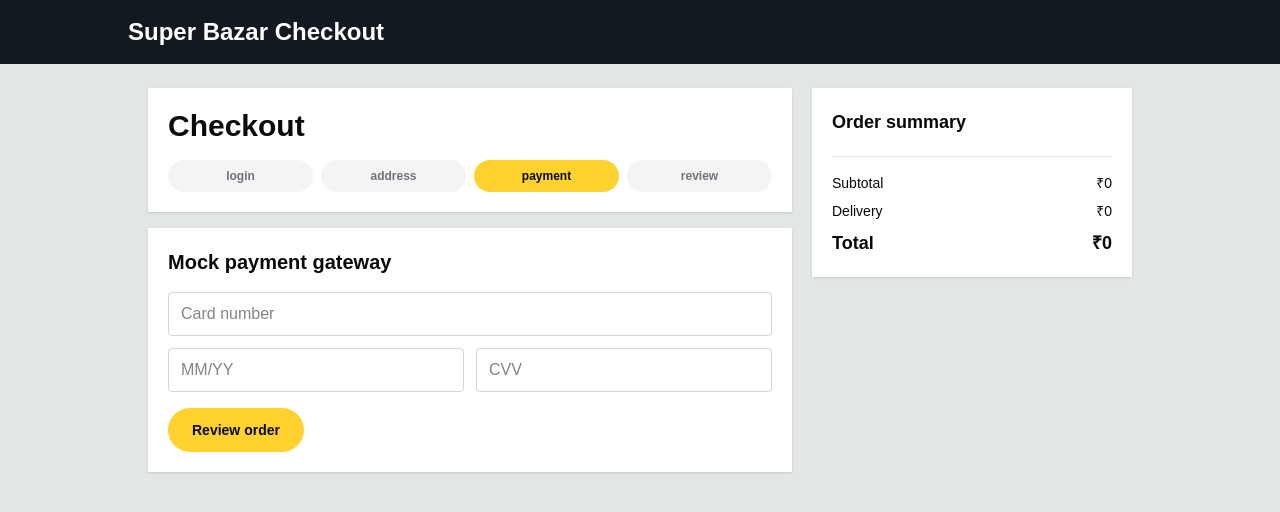
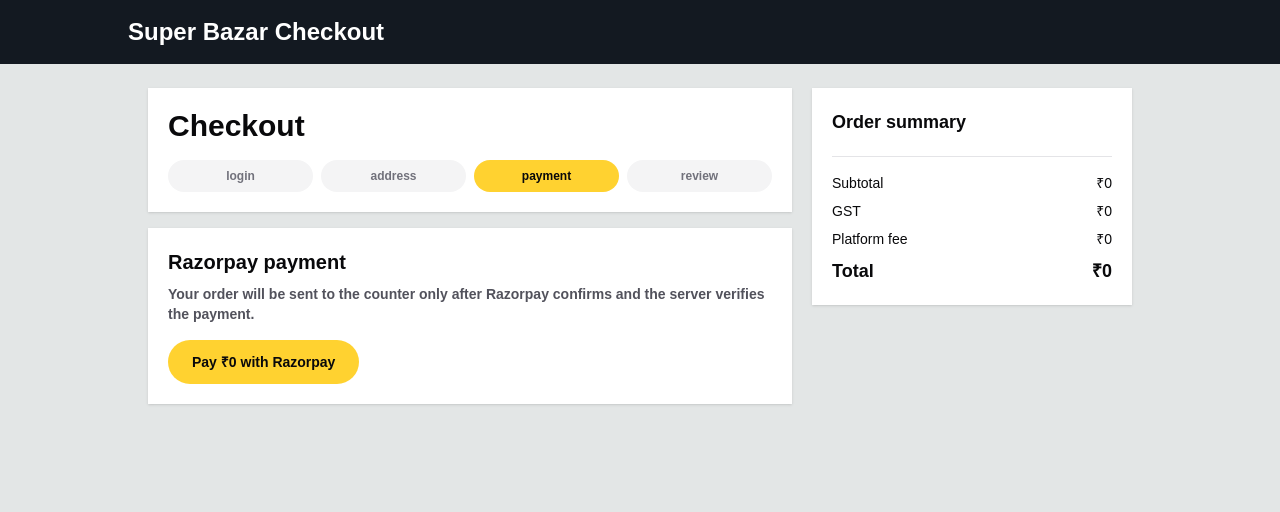
Before and after one commit to krish6500/campus-food-court, a Next.js app: page /checkout in a window 1280 px wide. Both pictures are taken after a click on the button "payment". Shown: the top 512 px of the page. Built offline with nearby package versions, Linux system fonts and the light colour scheme.

Commit message:
Add Razorpay checkout verification and WhatsApp notifications

```diff
--- a/app/api/orders/[orderId]/route.ts
+++ b/app/api/orders/[orderId]/route.ts
@@ -1,7 +1,7 @@
 import { NextResponse } from "next/server";
+import { sendCustomerMessage } from "@/lib/customer-message";
 import { isOwnerAuthenticated } from "@/lib/owner-auth";
 import { type OrderStatus, updateOrderStatus } from "@/lib/orders";
-import { sendSms } from "@/lib/sms";
 
 export const runtime = "nodejs";
 export const dynamic = "force-dynamic";
@@ -32,7 +32,7 @@ export async function PATCH(
     let smsStatus = order.smsStatus;
 
     if (body.status === "ready") {
-      smsStatus = await sendSms({
+      smsStatus = await sendCustomerMessage({
         to: order.customer.mobile,
         message: `Order ${order.orderId} is ready. Please pick it up from the counter.`,
       });
--- a/app/api/orders/route.ts
+++ b/app/api/orders/route.ts
@@ -1,6 +1,7 @@
 import { NextRequest, NextResponse } from "next/server";
 import crypto from "crypto";
 import { calculateCheckout, sanitizeCheckoutItems } from "@/lib/checkout";
+import { sendCustomerMessage } from "@/lib/customer-message";
 import { isOwnerAuthenticated } from "@/lib/owner-auth";
 import {
   createOrder,
@@ -9,9 +10,7 @@ import {
   type CustomerProfile,
   type StoredOrder,
 } from "@/lib/orders";
-import { sendSms } from "@/lib/sms";
-
-const UPI_ID = "9008799949@ybl";
+import { verifyRazorpayPaymentSignature } from "@/lib/razorpay";
 
 export const runtime = "nodejs";
 export const dynamic = "force-dynamic";
@@ -80,7 +79,11 @@ export async function POST(request: Request) {
   const body = await request.json().catch(() => null);
   const customer = sanitizeCustomer(body?.customer);
   const items = sanitizeCheckoutItems(body?.items);
-  const paymentMethod = String(body?.paymentMethod ?? "UPI");
+  const payment = {
+    razorpay_order_id: String(body?.payment?.razorpay_order_id ?? ""),
+    razorpay_payment_id: String(body?.payment?.razorpay_payment_id ?? ""),
+    razorpay_signature: String(body?.payment?.razorpay_signature ?? ""),
+  };
 
   if (!customer) {
     return NextResponse.json(
@@ -96,22 +99,41 @@ export async function POST(request: Request) {
     );
   }
 
+  try {
+    if (!verifyRazorpayPaymentSignature(payment)) {
+      return NextResponse.json(
+        { error: "Payment was not verified. Order was not placed." },
+        { status: 400 },
+      );
+    }
+  } catch (error) {
+    return NextResponse.json(
+      {
+        error:
+          error instanceof Error
+            ? error.message
+            : "Payment verification failed.",
+      },
+      { status: 500 },
+    );
+  }
+
   const totals = calculateCheckout(items);
   const orderId = crypto.randomUUID();
-  const billMessage = `Bill ${orderId}: ${money(totals.total)} for ${items.reduce(
+  const billMessage = `Payment successful. Bill ${orderId}: ${money(totals.total)} for ${items.reduce(
     (sum, item) => sum + item.quantity,
     0,
-  )} item(s). Counter received your order.`;
-  const smsStatus = await sendSms({
+  )} item(s). Counter received your order. We will message again when it is ready for pickup.`;
+  const smsStatus = await sendCustomerMessage({
     to: customer.mobile,
-    message: `${billMessage} We will message again when it is ready for pickup.`,
+    message: billMessage,
   });
   const order: StoredOrder = {
     orderId,
     customer,
     items,
-    paymentMethod,
-    paymentUpiId: paymentMethod === "UPI" ? UPI_ID : undefined,
+    paymentMethod: "Razorpay",
+    paymentUpiId: payment.razorpay_payment_id,
     status: "sent_to_counter",
     subtotal: totals.subtotal,
     gst: totals.gst,
--- a/app/api/payments/create-order/route.ts
+++ b/app/api/payments/create-order/route.ts
@@ -1,5 +1,6 @@
 import { NextResponse } from "next/server";
 import { calculateCheckout, sanitizeCheckoutItems } from "@/lib/checkout";
+import { getRazorpayKeyId, hasRazorpayKeys } from "@/lib/razorpay";
 import { supabase } from "@/lib/supabase";
 
 export const runtime = "nodejs";
@@ -64,17 +65,11 @@ export async function POST(request: Request) {
 
   const totals = calculateCheckout(validatedItems);
 
-  if (!keyId || !keySecret) {
-    return NextResponse.json({
-      mode: "demo",
-      keyId: null,
-      order: {
-        id: `demo_order_${Date.now()}`,
-        amount: totals.totalPaise,
-        currency: "INR",
-      },
-      totals,
-    });
+  if (!hasRazorpayKeys() || !keySecret) {
+    return NextResponse.json(
+      { error: "Add RAZORPAY_KEY_ID and RAZORPAY_KEY_SECRET in Vercel." },
+      { status: 500 },
+    );
   }
 
   const auth = Buffer.from(`${keyId}:${keySecret}`).toString("base64");
@@ -112,7 +107,7 @@ export async function POST(request: Request) {
 
   return NextResponse.json({
     mode: "razorpay",
-    keyId,
+    keyId: getRazorpayKeyId(),
     order,
     totals,
   });
--- a/app/api/payments/verify/route.ts
+++ b/app/api/payments/verify/route.ts
@@ -1,57 +1,20 @@
-import crypto from "crypto";
 import { NextResponse } from "next/server";
+import { verifyRazorpayPaymentSignature } from "@/lib/razorpay";
 
 export const runtime = "nodejs";
 
 export async function POST(request: Request) {
-  const keySecret = process.env.RAZORPAY_KEY_SECRET;
   const body = await request.json().catch(() => null);
+  const verified = verifyRazorpayPaymentSignature({
+    razorpay_order_id: String(body?.razorpay_order_id ?? ""),
+    razorpay_payment_id: String(body?.razorpay_payment_id ?? ""),
+    razorpay_signature: String(body?.razorpay_signature ?? ""),
+  });
 
-  if (body?.mode === "demo") {
-    return NextResponse.json({ verified: true, mode: "demo" });
-  }
-
-  if (!keySecret) {
-    return NextResponse.json(
-      { error: "Razorpay secret is not configured." },
-      { status: 500 },
-    );
-  }
-
-  const orderId = String(body?.razorpay_order_id ?? "");
-  const paymentId = String(body?.razorpay_payment_id ?? "");
-  const signature = String(body?.razorpay_signature ?? "");
-
-  if (!orderId || !paymentId || !signature) {
-    return NextResponse.json(
-      { error: "Missing payment verification fields." },
-      { status: 400 },
-    );
-  }
-
-  const expectedSignature = crypto
-    .createHmac("sha256", keySecret)
-    .update(`${orderId}|${paymentId}`)
-    .digest("hex");
-
-  if (signature.length !== expectedSignature.length) {
-    return NextResponse.json(
-      { error: "Payment signature verification failed." },
-      { status: 400 },
-    );
-  }
-
-  const verified = crypto.timingSafeEqual(
-    Buffer.from(expectedSignature),
-    Buffer.from(signature),
-  );
-
-  if (!verified) {
-    return NextResponse.json(
-      { error: "Payment signature verification failed." },
-      { status: 400 },
-    );
-  }
-
-  return NextResponse.json({ verified: true, mode: "razorpay" });
+  return verified
+    ? NextResponse.json({ verified: true, mode: "razorpay" })
+    : NextResponse.json(
+        { error: "Payment signature verification failed." },
+        { status: 400 },
+      );
 }
--- a/app/checkout/page.tsx
+++ b/app/checkout/page.tsx
@@ -1,9 +1,10 @@
 "use client";
 
+import Script from "next/script";
 import { useRouter } from "next/navigation";
 import { useEffect, useState } from "react";
+import { calculateCheckout } from "@/lib/checkout";
 import {
-  cartTotals,
   money,
   readCart,
   SUPER_BAZAR_TOKEN_KEY,
@@ -12,6 +13,41 @@ import {
 } from "@/lib/shop";
 
 type Step = "login" | "address" | "payment" | "review";
+
+type RazorpaySuccessResponse = {
+  razorpay_order_id: string;
+  razorpay_payment_id: string;
+  razorpay_signature: string;
+};
+
+type RazorpayOptions = {
+  key: string;
+  amount: number;
+  currency: string;
+  name: string;
+  description: string;
+  order_id: string;
+  prefill: {
+    name: string;
+    contact: string;
+  };
+  theme: {
+    color: string;
+  };
+  handler: (response: RazorpaySuccessResponse) => void;
+};
+
+declare global {
+  interface Window {
+    Razorpay?: new (options: RazorpayOptions) => {
+      open: () => void;
+      on: (
+        event: "payment.failed",
+        handler: (response: { error?: { description?: string } }) => void,
+      ) => void;
+    };
+  }
+}
 
 type AddressState = {
   fullName: string;
@@ -36,7 +72,7 @@ export default function CheckoutPage() {
   const [address, setAddress] = useState<AddressState>(emptyAddress);
   const [status, setStatus] = useState<string | null>(null);
   const [isBusy, setIsBusy] = useState(false);
-  const totals = cartTotals(items);
+  const totals = calculateCheckout(items);
 
   useEffect(() => {
     const timeout = window.setTimeout(() => {
@@ -106,11 +142,119 @@ export default function CheckoutPage() {
     }
   }
 
-  function completePayment() {
-    const orderId = `SB-${Date.now().toString().slice(-8)}`;
+  async function savePaidOrder(payment: RazorpaySuccessResponse) {
+    const response = await fetch("/api/orders", {
+      method: "POST",
+      headers: { "Content-Type": "application/json" },
+      body: JSON.stringify({
+        customer: {
+          loginMethod: "mobile",
+          name: address.fullName,
+          mobile: address.mobile,
+        },
+        items,
+        payment,
+      }),
+    });
+    const data = await response.json();
 
+    if (!response.ok) {
+      throw new Error(data?.error ?? "Payment succeeded, but order was not saved.");
+    }
+
+    const orderId = data.order?.orderId ?? data.order?.order_id;
     writeCart([]);
-    router.push(`/order-confirmation?orderId=${orderId}&total=${totals.total}`);
+    router.push(
+      `/order-confirmation?orderId=${orderId}&total=${data.order?.total ?? totals.total}`,
+    );
+  }
+
+  async function startRazorpayPayment() {
+    setIsBusy(true);
+    setStatus(null);
+
+    try {
+      if (items.length === 0) {
+        throw new Error("Your cart is empty.");
+      }
+
+      if (!address.fullName || !address.mobile || !address.line1) {
+        throw new Error("Complete login and address before payment.");
+      }
+
+      const response = await fetch("/api/payments/create-order", {
+        method: "POST",
+        headers: { "Content-Type": "application/json" },
+        body: JSON.stringify({ items }),
+      });
+      const data = await response.json();
+
+      if (!response.ok) {
+        throw new Error(data?.error ?? "Could not start Razorpay payment.");
+      }
+
+      if (!window.Razorpay) {
+        throw new Error("Razorpay checkout did not load. Refresh and try again.");
+      }
+
+      const razorpay = new window.Razorpay({
+        key: data.keyId,
+        amount: data.order.amount,
+        currency: data.order.currency ?? "INR",
+        name: "Super Bazar",
+        description: "Super Bazar order payment",
+        order_id: data.order.id,
+        prefill: {
+          name: address.fullName,
+          contact: address.mobile,
+        },
+        theme: {
+          color: "#facc15",
+        },
+        handler: async (paymentResponse) => {
+          setIsBusy(true);
+          setStatus(null);
+
+          try {
+            const verifyResponse = await fetch("/api/payments/verify", {
+              method: "POST",
+              headers: { "Content-Type": "application/json" },
+              body: JSON.stringify(paymentResponse),
+            });
+            const verifyData = await verifyResponse.json();
+
+            if (!verifyResponse.ok || !verifyData.verified) {
+              throw new Error(
+                verifyData?.error ?? "Payment verification failed.",
+              );
+            }
+
+            await savePaidOrder(paymentResponse);
+          } catch (error) {
+            setStatus(
+              error instanceof Error
+                ? error.message
+                : "Payment succeeded, but order could not be placed.",
+            );
+          } finally {
+            setIsBusy(false);
+          }
+        },
+      });
+
+      razorpay.on("payment.failed", (paymentResponse) => {
+        setStatus(paymentResponse.error?.description ?? "Payment failed.");
+        setIsBusy(false);
+      });
+
+      setIsBusy(false);
+      razorpay.open();
+    } catch (error) {
+      setStatus(
+        error instanceof Error ? error.message : "Could not open Razorpay.",
+      );
+      setIsBusy(false);
+    }
   }
 
   function goToStep(nextStep: Step) {
@@ -126,6 +270,7 @@ export default function CheckoutPage() {
 
   return (
     <main className="min-h-screen bg-[#e3e6e6] text-zinc-950">
+      <Script src="https://checkout.razorpay.com/v1/checkout.js" strategy="afterInteractive" />
       <header className="bg-[#131921] px-5 py-4 text-white">
         <div className="mx-auto max-w-5xl text-2xl font-extrabold">
           Super Bazar Checkout
@@ -265,32 +410,18 @@ export default function CheckoutPage() {
 
           {step === "payment" ? (
             <section className="bg-white p-5 shadow-sm">
-              <h2 className="text-xl font-extrabold">Mock payment gateway</h2>
-              <div className="mt-4 grid gap-3">
-                <input
-                  className="h-11 rounded-sm border border-zinc-300 px-3"
-                  inputMode="numeric"
-                  placeholder="Card number"
-                />
-                <div className="grid grid-cols-2 gap-3">
-                  <input
-                    className="h-11 rounded-sm border border-zinc-300 px-3"
-                    placeholder="MM/YY"
-                  />
-                  <input
-                    className="h-11 rounded-sm border border-zinc-300 px-3"
-                    inputMode="numeric"
-                    placeholder="CVV"
-                    type="password"
-                  />
-                </div>
-              </div>
+              <h2 className="text-xl font-extrabold">Razorpay payment</h2>
+              <p className="mt-2 text-sm font-semibold text-zinc-600">
+                Your order will be sent to the counter only after Razorpay
+                confirms and the server verifies the payment.
+              </p>
               <button
-                className="mt-4 h-11 rounded-full bg-amber-300 px-6 text-sm font-extrabold hover:bg-amber-400"
-                onClick={() => setStep("review")}
+                className="mt-4 h-11 rounded-full bg-amber-300 px-6 text-sm font-extrabold hover:bg-amber-400 disabled:bg-zinc-200"
+                disabled={isBusy}
+                onClick={startRazorpayPayment}
                 type="button"
               >
-                Review order
+                Pay {money(totals.total)} with Razorpay
               </button>
             </section>
           ) : null}
@@ -303,7 +434,7 @@ export default function CheckoutPage() {
               </p>
               <button
                 className="mt-4 h-11 rounded-full bg-amber-300 px-6 text-sm font-extrabold hover:bg-amber-400"
-                onClick={completePayment}
+                onClick={startRazorpayPayment}
                 type="button"
               >
                 Pay {money(totals.total)} and place order
@@ -338,8 +469,12 @@ export default function CheckoutPage() {
               <span>{money(totals.subtotal)}</span>
             </div>
             <div className="flex justify-between">
-              <span>Delivery</span>
-              <span>{money(totals.deliveryFee)}</span>
+              <span>GST</span>
+              <span>{money(totals.gst)}</span>
+            </div>
+            <div className="flex justify-between">
+              <span>Platform fee</span>
+              <span>{money(totals.platformFee)}</span>
             </div>
             <div className="flex justify-between text-lg font-extrabold">
               <span>Total</span>
--- a/app/components/MenuBoard.tsx
+++ b/app/components/MenuBoard.tsx
@@ -319,7 +319,10 @@ function TopNavbar({
           <input
             className="min-w-0 flex-1 px-3 text-base text-zinc-950 outline-none"
             id="site-search"
-            onChange={(event) => setDraftQuery(event.target.value)}
+            onChange={(event) => {
+              setDraftQuery(event.target.value);
+              setQuery(event.target.value.trim());
+            }}
             placeholder="Search Super Bazar"
             type="search"
             value={draftQuery}
--- a/app/components/OwnerMenuManager.tsx
+++ b/app/components/OwnerMenuManager.tsx
@@ -494,15 +494,16 @@ export default function OwnerMenuManager({ stalls }: { stalls: Stall[] }) {
             <div className="mt-4 grid gap-3 text-sm">
               <label className="flex items-center justify-between rounded-md border border-zinc-200 p-3 font-bold">
                 Mock card checkout
+                <input readOnly className="h-4 w-4" type="checkbox" />
+              </label>
+              <label className="flex items-center justify-between rounded-md border border-zinc-200 p-3 font-bold">
+                Razorpay live gateway
                 <input checked readOnly className="h-4 w-4 accent-emerald-700" type="checkbox" />
               </label>
-              <label className="flex items-center justify-between rounded-md border border-zinc-200 p-3 font-bold text-zinc-500">
-                Razorpay live gateway
-                <input readOnly className="h-4 w-4" type="checkbox" />
-              </label>
               <p className="text-xs font-semibold text-zinc-500">
-                Razorpay is removed from the Super Bazar checkout UI. Keep
-                Razorpay keys empty in Vercel while using mock payments.
+                Orders are sent to the counter only after Razorpay payment
+                verification succeeds. Add Razorpay keys in Vercel before going
+                live.
               </p>
             </div>
           </div>
--- /dev/null
+++ b/lib/customer-message.ts
@@ -0,0 +1,92 @@
+import { sendSms } from "@/lib/sms";
+
+type CustomerMessage = {
+  to: string;
+  message: string;
+};
+
+async function sendMetaWhatsapp({ to, message }: CustomerMessage) {
+  const token = process.env.WHATSAPP_CLOUD_API_TOKEN;
+  const phoneNumberId = process.env.WHATSAPP_PHONE_NUMBER_ID;
+
+  if (!token || !phoneNumberId) {
+    return null;
+  }
+
+  const response = await fetch(
+    `https://graph.facebook.com/v20.0/${phoneNumberId}/messages`,
+    {
+      method: "POST",
+      headers: {
+        Authorization: `Bearer ${token}`,
+        "Content-Type": "application/json",
+      },
+      body: JSON.stringify({
+        messaging_product: "whatsapp",
+        recipient_type: "individual",
+        to: to.startsWith("91") ? to : `91${to}`,
+        type: "text",
+        text: { preview_url: false, body: message },
+      }),
+    },
+  );
+
+  if (!response.ok) {
+    const data = await response.json().catch(() => null);
+    return data?.error?.message ?? "WhatsApp Cloud API rejected the message.";
+  }
+
+  return "WhatsApp message sent.";
+}
+
+async function sendTwilioWhatsapp({ to, message }: CustomerMessage) {
+  const accountSid = process.env.TWILIO_ACCOUNT_SID;
+  const authToken = process.env.TWILIO_AUTH_TOKEN;
+  const from = process.env.TWILIO_WHATSAPP_FROM_NUMBER;
+
+  if (!accountSid || !authToken || !from) {
+    return null;
+  }
+
+  const formattedMobile = to.startsWith("+") ? to : `+91${to}`;
+  const response = await fetch(
+    `https://api.twilio.com/2010-04-01/Accounts/${accountSid}/Messages.json`,
+    {
+      method: "POST",
+      headers: {
+        Authorization: `Basic ${Buffer.from(
+          `${accountSid}:${authToken}`,
+        ).toString("base64")}`,
+        "Content-Type": "application/x-www-form-urlencoded",
+      },
+      body: new URLSearchParams({
+        Body: message,
+        From: from,
+        To: `whatsapp:${formattedMobile}`,
+      }),
+    },
+  );
+
+  if (!response.ok) {
+    const data = await response.json().catch(() => null);
+    return data?.message ?? "Twilio WhatsApp rejected the message.";
+  }
+
+  return "WhatsApp message sent.";
+}
+
+export async function sendCustomerMessage(message: CustomerMessage) {
+  const metaWhatsapp = await sendMetaWhatsapp(message);
+
+  if (metaWhatsapp) {
+    return metaWhatsapp;
+  }
+
+  const twilioWhatsapp = await sendTwilioWhatsapp(message);
+
+  if (twilioWhatsapp) {
+    return twilioWhatsapp;
+  }
+
+  return sendSms(message);
+}
--- /dev/null
+++ b/lib/razorpay.ts
@@ -0,0 +1,45 @@
+import crypto from "crypto";
+
+export type RazorpayPaymentFields = {
+  razorpay_order_id: string;
+  razorpay_payment_id: string;
+  razorpay_signature: string;
+};
+
+export function hasRazorpayKeys() {
+  return Boolean(process.env.RAZORPAY_KEY_ID && process.env.RAZORPAY_KEY_SECRET);
+}
+
+export function getRazorpayKeyId() {
+  return process.env.RAZORPAY_KEY_ID ?? "";
+}
+
+export function verifyRazorpayPaymentSignature({
+  razorpay_order_id,
+  razorpay_payment_id,
+  razorpay_signature,
+}: RazorpayPaymentFields) {
+  const keySecret = process.env.RAZORPAY_KEY_SECRET;
+
+  if (!keySecret) {
+    throw new Error("Razorpay secret is not configured.");
+  }
+
+  if (!razorpay_order_id || !razorpay_payment_id || !razorpay_signature) {
+    return false;
+  }
+
+  const expectedSignature = crypto
+    .createHmac("sha256", keySecret)
+    .update(`${razorpay_order_id}|${razorpay_payment_id}`)
+    .digest("hex");
+
+  if (razorpay_signature.length !== expectedSignature.length) {
+    return false;
+  }
+
+  return crypto.timingSafeEqual(
+    Buffer.from(expectedSignature),
+    Buffer.from(razorpay_signature),
+  );
+}
```
Also changed, not shown: 1 other file (tests, documents, lock files or other folders).
